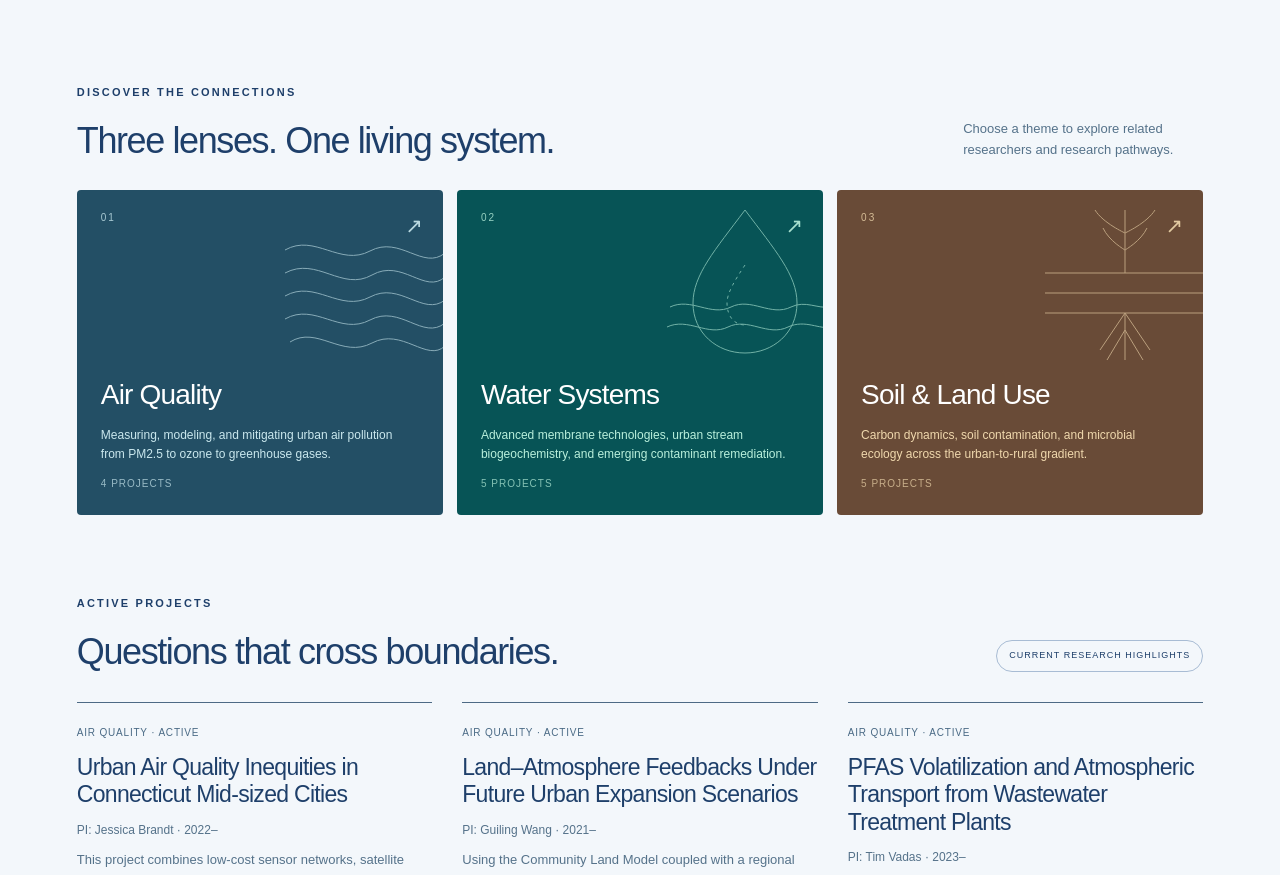
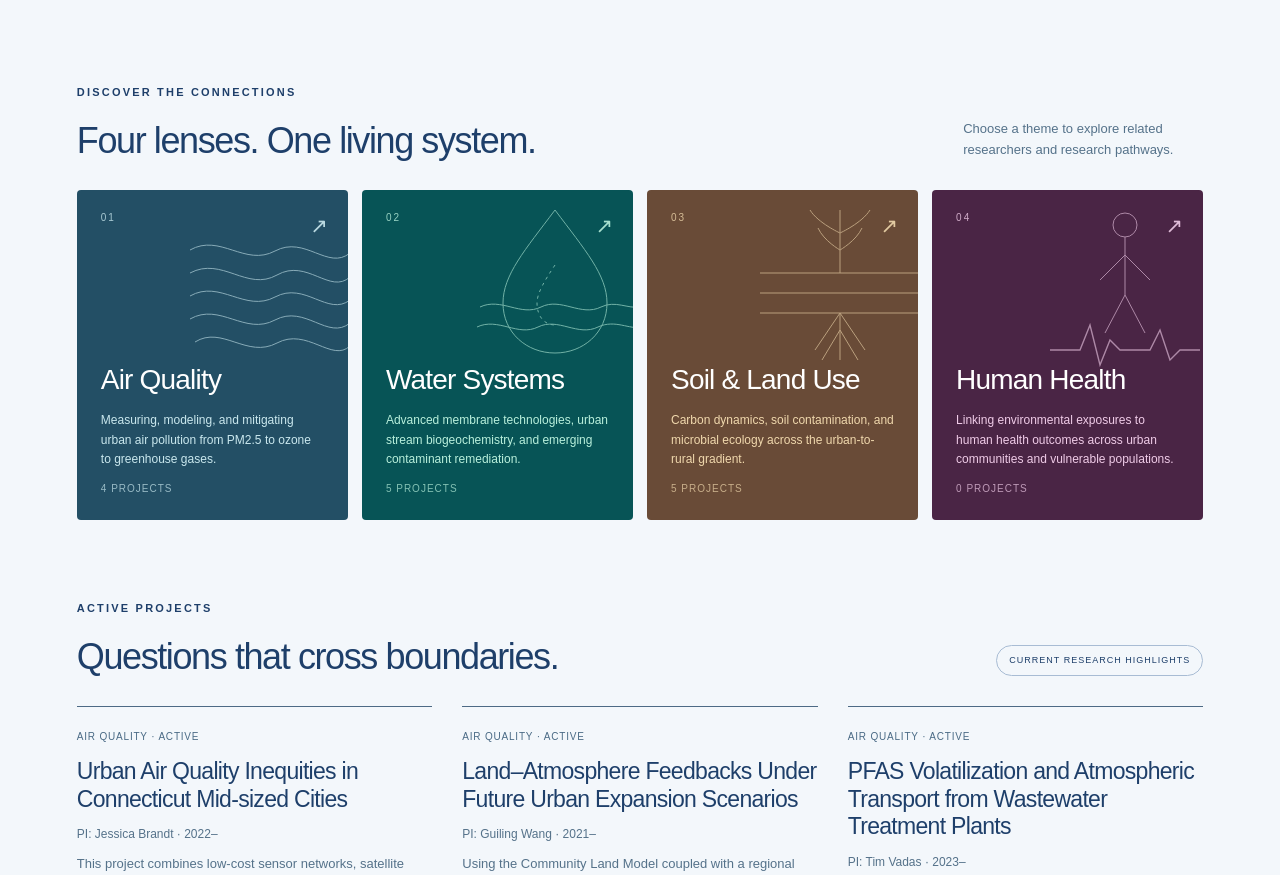
Before and after one commit to Hren99/cese-sustainable-cities, a Next.js app: page / in a window 1280 px wide. Shown: the part 1069-1944 px from the top of the page. Built offline with nearby package versions, Linux system fonts and the light colour scheme.

Commit message:
Add Human Health as fourth focus area lens with figure and pulse motif

```diff
--- a/src/app/page.tsx
+++ b/src/app/page.tsx
@@ -26,6 +26,7 @@ export default function HomePage() {
   const airCount = filterResearchByFocus('air').length;
   const waterCount = filterResearchByFocus('water').length;
   const soilCount = filterResearchByFocus('soil').length;
+  const healthCount = filterResearchByFocus('health').length;
 
   return (
     <>
@@ -80,7 +81,7 @@ export default function HomePage() {
         >
           <div>
             <p className="eyebrow">Discover the connections</p>
-            <h2 className="heading-md">Three lenses. One living system.</h2>
+            <h2 className="heading-md">Four lenses. One living system.</h2>
           </div>
           <p style={{ fontSize: '13px', lineHeight: 1.6, color: '#55728a', margin: 0, maxWidth: '240px' }}>
             Choose a theme to explore related researchers and research pathways.
@@ -90,7 +91,7 @@ export default function HomePage() {
         <div
           style={{
             display: 'grid',
-            gridTemplateColumns: 'repeat(3, 1fr)',
+            gridTemplateColumns: 'repeat(4, 1fr)',
             gap: '14px',
           }}
           className="domain-grid"
@@ -115,6 +116,13 @@ export default function HomePage() {
             description="Carbon dynamics, soil contamination, and microbial ecology across the urban-to-rural gradient."
             count={soilCount}
             index={2}
+          />
+          <FocusAreaCard
+            type="health"
+            title="Human Health"
+            description="Linking environmental exposures to human health outcomes across urban communities and vulnerable populations."
+            count={healthCount}
+            index={3}
           />
         </div>
       </section>
--- a/src/components/FocusAreaCard.tsx
+++ b/src/components/FocusAreaCard.tsx
@@ -1,9 +1,10 @@
 'use client';
 
+import React from 'react';
 import Link from 'next/link';
 
 interface FocusAreaCardProps {
-  type: 'air' | 'water' | 'soil';
+  type: 'air' | 'water' | 'soil' | 'health';
   title: string;
   description: string;
   count: number;
@@ -11,13 +12,14 @@ interface FocusAreaCardProps {
 }
 
 const domainStyles = {
-  air: { bg: '#234f65', text: '#cae8ee' },
-  water: { bg: '#075456', text: '#b9f0dc' },
-  soil: { bg: '#694b37', text: '#f0d8ad' },
+  air:    { bg: '#234f65', text: '#cae8ee' },
+  water:  { bg: '#075456', text: '#b9f0dc' },
+  soil:   { bg: '#694b37', text: '#f0d8ad' },
+  health: { bg: '#4a2545', text: '#f0cce8' },
 };
 
 /* SVG motifs – line drawings for each domain */
-const motifs = {
+const motifs: Record<string, React.ReactNode> = {
   air: (
     <svg
       viewBox="0 0 180 180"
@@ -65,6 +67,23 @@ const motifs = {
       <path d="M 90,135 L 72,165" />
       <path d="M 90,135 L 108,165" />
       <path d="M 90,118 L 90,165" />
+    </svg>
+  ),
+  health: (
+    <svg
+      viewBox="0 0 180 180"
+      aria-hidden="true"
+      style={{ position: 'absolute', width: 180, height: 180, right: -12, top: 5, opacity: 0.6, fill: 'none', stroke: 'currentColor', strokeWidth: 1 }}
+    >
+      {/* Human figure */}
+      <circle cx="90" cy="30" r="12" />
+      <path d="M 90,42 L 90,100" />
+      <path d="M 90,60 L 65,85" />
+      <path d="M 90,60 L 115,85" />
+      <path d="M 90,100 L 70,138" />
+      <path d="M 90,100 L 110,138" />
+      {/* Heartbeat / pulse line */}
+      <path d="M 15,155 L 45,155 L 55,130 L 65,170 L 75,145 L 85,155 L 115,155 L 125,135 L 135,165 L 145,155 L 165,155" strokeWidth="1.4" />
     </svg>
   ),
 };
```
